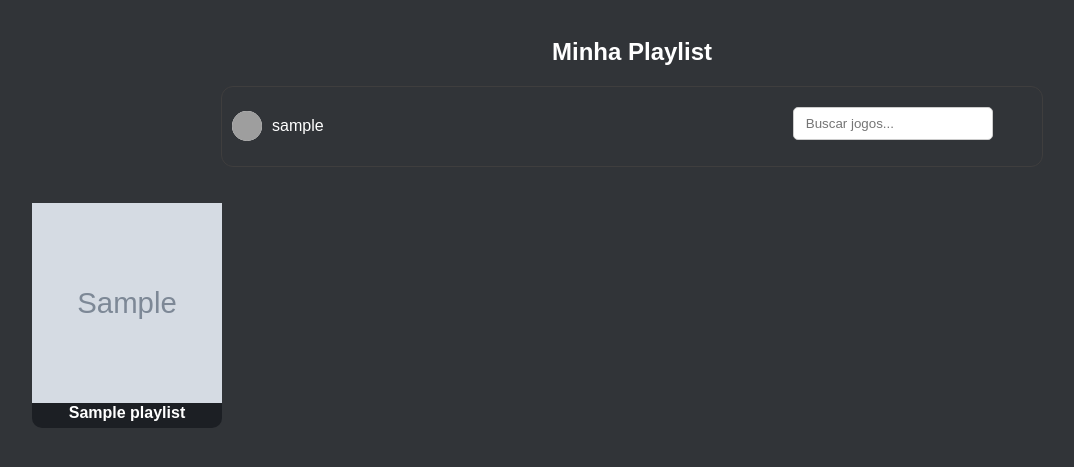
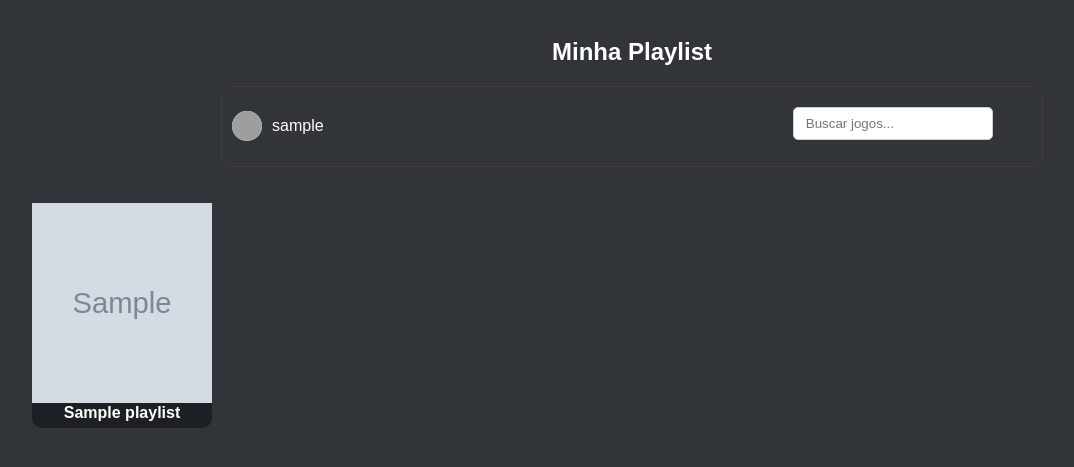
Before and after one commit to Dudu200313/GameSync, a Django app: page /playlist/ in a window 1280 px wide. Shown: the top 467 px of the page, without its empty margins (8-1082 px from the left). Run offline with Django 5.2, Linux system fonts and the light colour scheme; a user stored in the database is signed in; tables that the repository leaves empty hold one stand-in row (values such as "Sample post"); grey boxes marked "Sample" are stand-in pictures; grey boxes are pictures that could not be loaded.

Commit message:
Ajustando os cards da tela de diary e playlist

```diff
--- a/GameSync_project/gameSync_app/templates/playlist.html
+++ b/GameSync_project/gameSync_app/templates/playlist.html
@@ -129,28 +129,31 @@
         display: flex;
         flex-wrap: wrap;
         gap: 10px;
-        justify-content: space-between;
+        justify-content: flex-start;
         padding: 0;
         list-style: none;
         width: 100%;
     }
 
     .game-item {
-        width: calc((100% - 60px) / 6);
-        /* Garante 6 itens por linha */
+        flex: 1 1 180px;
+        /* Faz os itens crescerem uniformemente */
+        max-width: 180px;
         text-align: center;
-        margin-bottom: 30px;
+        margin-bottom: 10px;
         background-color: #1c1f24;
+        display: flex;
+        flex-direction: column;
         padding-bottom: 5px;
         border-radius: 10px;
-        display: flex;
-        flex-direction: column;
+
     }
 
     .game-item img {
         width: 100%;
         height: 200px;
-        object-fit: fill;
+        object-fit: cover;
+        border-radius: 0px;
     }
 
     .game-name {
```
Also changed, not shown: GameSync_project/gameSync_app/templates/diary.html (+7 -7 lines).
